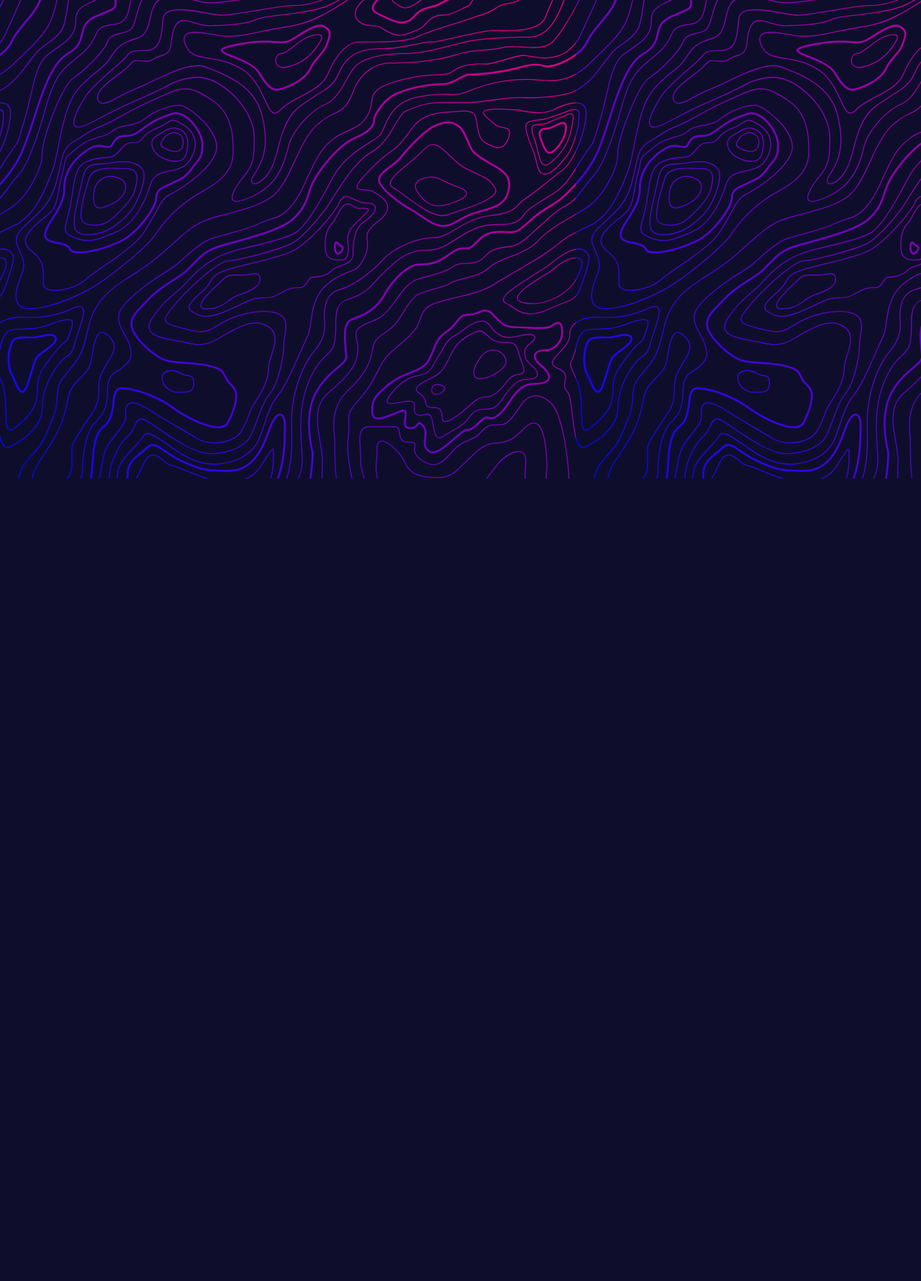
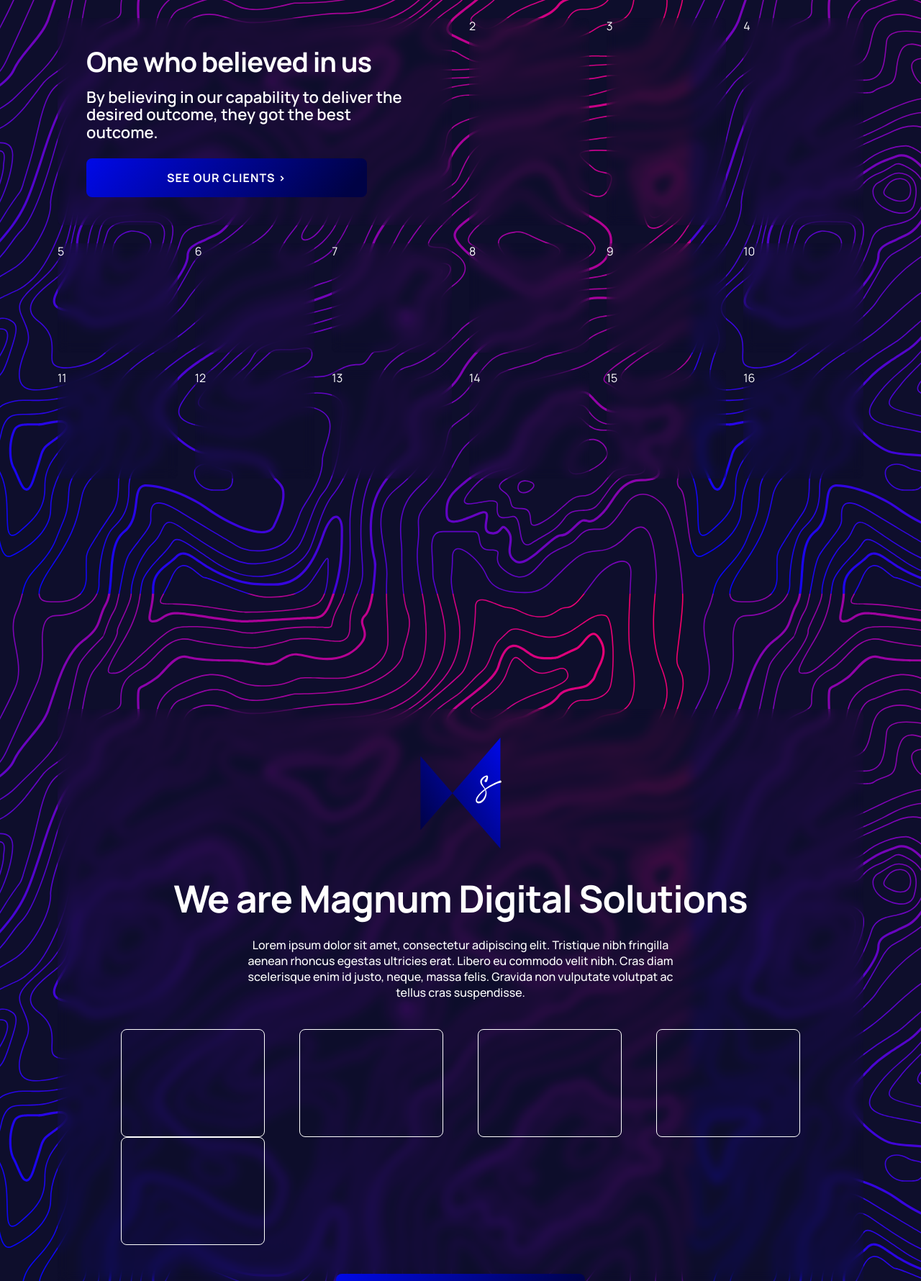
Before and after one commit to yashvdhakad/MDS, a plain HTML site: page index.html in a window 1280 px wide. Shown: the part 1020-2800 px from the top of the page at 72% size. Before the commit the page ends 1685 px from the top, so only its background shows below. Drawn offline with Linux system fonts and the light colour scheme.

Commit message:
almost done

```diff
--- a/css/style.css
+++ b/css/style.css
@@ -184,6 +184,10 @@ a {
     /* border-bottom: 1px solid white; */
 }
 
+section {
+    /* scroll-behavior: smooth; */
+}
+
 #hero {
     overflow: hidden;
     background: url(../images/bgHero.svg) no-repeat;
@@ -202,6 +206,8 @@ a {
     display: flex;
     flex-direction: column;
     align-items: flex-start;
+    height: fit-content;
+    overflow: hidden;
 }
 .textbox>p {
     font-size: 0.75rem;
@@ -238,12 +244,144 @@ a {
 .bg {
     background: url(../images/bgBody.svg) repeat;
     background-size: contain;
-    height: 100vh;
+    height: 120vh;
 }
 
 #character {
     background: url(../images/character.gif);
     background-size: cover;
     width: 33vw;
+    /* border: 1px solid white; */
+}
+
+#clients {
+    display: grid;
+    grid-template-columns: repeat(6, 1fr);
+    grid-template-rows: repeat(3, 1fr);
+    padding: 160px 80px;
+    gap: 24px;
+}
+
+.client {
+    /* border: 1px solid white; */
+    border-radius: 8px;
+    background: rgba(14, 14, 44, 0.08);
+    backdrop-filter: blur(8px);
+}
+
+#client1 {
+    grid-column: 1/4;
+    display: flex;
+    flex-direction: column;
+    align-items: flex-start;
+    padding: 40px;
+    height: fit-content;
+}
+#client1>h3 {
+    font-size: 2.375rem;
+    line-height: 1.1;
+    letter-spacing: -1px;
+}
+#client1>h5 {
+    font-size: 1.375rem;
+    line-height: 1.1;
+    letter-spacing: 0px;
+    font-weight: 600;
+    margin-top: 16px;
+}
+#client1>a {
+    font-size: 1rem;
+    font-weight: 700;
+    letter-spacing: 1px;
+    margin-top: 24px;
+    padding: 16px 112px;
+    text-align: center;
+    text-transform: uppercase;
+    border-radius: 8px;
+    background: linear-gradient(130deg, #0009E7 0.63%, #000245 92.52%);
+}
+
+#about {
+    padding: 160px 80px;
+}
+.aboutbox {
+    border-radius: 8px;
+    background: rgba(14, 14, 44, 0.08);
+    backdrop-filter: blur(8px);
+    display: flex;
+    flex-direction: column;
+    align-items: center;
+    padding: 40px 80px;
+}
+.aboutbox>h2 {
+    font-size: 3.25rem;
+    line-height: 1.1;
+    letter-spacing: -1px;
+    margin-top: 40px;
+}
+.aboutbox>p {
+    font-size: 1rem;
+    font-weight: 500;
+    margin: 0 180px;
+    margin-top: 24px;
+    text-align: center;
+}
+.aboutbox>a {
+    font-size: 1rem;
+    font-weight: 700;
+    letter-spacing: 1px;
+    margin-top: 40px;
+    padding: 16px 112px;
+    text-align: center;
+    text-transform: uppercase;
+    border-radius: 8px;
+    background: linear-gradient(130deg, #0009E7 0.63%, #000245 92.52%);
+}
+
+.aboutboxes {
+    display: flex;
+    flex-direction: row;
+    justify-content: space-between;
+    flex-wrap: wrap;
+    margin-top: 40px;
+}
+#box1,
+#box2,
+#box3,
+#box4,
+#box5 {
     border: 1px solid white;
+    height: 150px;
+    width: 200px;
+    border-radius: 8px;
+    margin: 0 8px;
 }
+
+#servicesbox {
+    display: grid;
+    grid-template-columns: repeat(4, 1fr);
+    grid-template-rows: repeat(3, 1fr);
+    gap: 24px;
+    padding: 160px 80px;
+}
+.service {
+    /* border: 1px solid white; */
+    border-radius: 8px;
+    background: rgba(14, 14, 44, 0.08);
+    backdrop-filter: blur(8px);
+}
+#service1 {
+    grid-column: 1/5;
+    margin-bottom: 16px;
+}
+#service1>a {
+    font-size: 1rem;
+    font-weight: 700;
+    letter-spacing: 1px;
+    margin-top: 40px;
+    padding: 16px 112px;
+    text-align: center;
+    text-transform: uppercase;
+    border-radius: 8px;
+    background: linear-gradient(130deg, #0009E7 0.63%, #000245 92.52%);
+}
--- a/index.html
+++ b/index.html
@@ -15,21 +15,6 @@
 
 <body>
     <header>
-        <!-- <nav>
-            <ul>
-                <li id="navLogo"><img src="images/mdsLogo.svg" alt="MDS Logo"></li>
-                <li id="navMenu">
-                    <ul>
-                        <li><a href="about.hmtl" target="_blank">About</a></li>
-                        <li><a href="services.hmtl" target="_blank">Services</a></li>
-                        <li><a href="projects.hmtl" target="_blank">Projects</a></li>
-                        <li><a href="testimonials.hmtl" target="_blank">Testimonials</a></li>
-                        <li><a href="contact.hmtl" target="_blank">Contact</a></li>
-                    </ul>
-                </li>
-                <li id="navCTA"><a href="joinus.html" target="_blank">Join Us</a></li>
-            </ul>
-        </nav> -->
         <nav>
             <div class="navlogo">
                 <img src="images/mdsLogo.svg" alt="MDS Logo">
@@ -47,35 +32,67 @@
     </header>
 
     <main>
-        <!-- <section class="hero">
-            <div class="herobox">
-                <p>He's Sukhiram, a business owner from Agra, India.</p>
-                <h1>Today Sukhi is the happiest person on earth. Why?</h1>
-                <h4>Because Sukhi took our services and sky rocketed his sales to the moon.</h4>
-                <a href="magiccta" target="_blank">See Our Magic ></a>
-            </div>
-            <div class="illustration"></div>
-        </section>
-        <div class="bg">
-            <section class="clients">Clients
-            </section>
-            <section class="services">Services
-            </section>
-            <section class="projects">Projects</section>
-            <section class="testimonials">Testimonials</section>
-            <section class="contactForm">Contact</section>
-            <section class="finalcta">Final CTA</section>
-        </div> -->
         <section id="hero">
             <div class="textbox">
                 <p>He's Haddiram, a business owner from Agra, India.</p>
                 <h1>Today Haddi is the happiest person on earth. Why?</h1>
                 <h4>Because Haddi took our services and sky rocketed his sales to the moon.</h4>
-                <a href="magiccta" target="_blank">See Our Magic ></a>
+                <a href="magic.html" target="_blank">See Our Magic ></a>
             </div>
             <div id="character"></div>
         </section>
-        <section class="bg" id="clients"></section>
+        <section class="bg" id="clients">
+            <div class="client" id="client1">
+                <h3>One who believed in us</h3>
+                <h5>By believing in our capability to deliver the desired outcome, they got the best outcome.</h5>
+                <a href="clients.html" target="_blank">See Our Clients ></a>
+            </div>
+            <div class="client" id="client2">2</div>
+            <div class="client" id="client3">3</div>
+            <div class="client" id="client4">4</div>
+            <div class="client" id="client5">5</div>
+            <div class="client" id="client6">6</div>
+            <div class="client" id="client7">7</div>
+            <div class="client" id="client8">8</div>
+            <div class="client" id="client9">9</div>
+            <div class="client" id="client10">10</div>
+            <div class="client" id="client11">11</div>
+            <div class="client" id="client12">12</div>
+            <div class="client" id="client13">13</div>
+            <div class="client" id="client14">14</div>
+            <div class="client" id="client15">15</div>
+            <div class="client" id="client16">16</div>
+        </section>
+        <section class="bg" id="about">
+            <div class="aboutbox">
+                <img src="images/aboutLogo.svg" alt="">
+                <h2>We are Magnum Digital Solutions</h2>
+                <p>Lorem ipsum dolor sit amet, consectetur adipiscing elit. Tristique nibh fringilla aenean rhoncus egestas ultricies erat. Libero eu commodo velit nibh. Cras diam scelerisque enim id justo, neque, massa felis. Gravida non vulputate volutpat ac tellus cras suspendisse.</p>
+                <div class="aboutboxes">
+                    <div id="box1"></div>
+                    <div id="box2"></div>
+                    <div id="box3"></div>
+                    <div id="box4"></div>
+                    <div id="box5"></div>
+                </div>
+                <a href="about.html">Know More ></a>
+            </div>
+        </section>
+        <section class="bg" id="servicesbox">
+            <div class="service" id="service1">
+                <h2>Providing services for the future.</h2>
+                <p>Lorem ipsum dolor sit amet, consectetur adipiscing elit. Porta sagittis ultrices feugiat odio felis. Ullamcorper vestibulum tincidunt. dolor sit amet, consectetur adipiscing elit.</p>
+                <a href="services.html">Our More Services ></a>
+            </div>
+            <div class="service" id="service2">2</div>
+            <div class="service" id="service3">3</div>
+            <div class="service" id="service4">4</div>
+            <div class="service" id="service5">5</div>
+            <div class="service" id="service6">6</div>
+            <div class="service" id="service7">7</div>
+            <div class="service" id="service8">8</div>
+            <div class="service" id="service9">9</div>
+        </section>
     </main>
 
     <footer>
```
Also changed, not shown: images/aboutLogo.svg (added).
